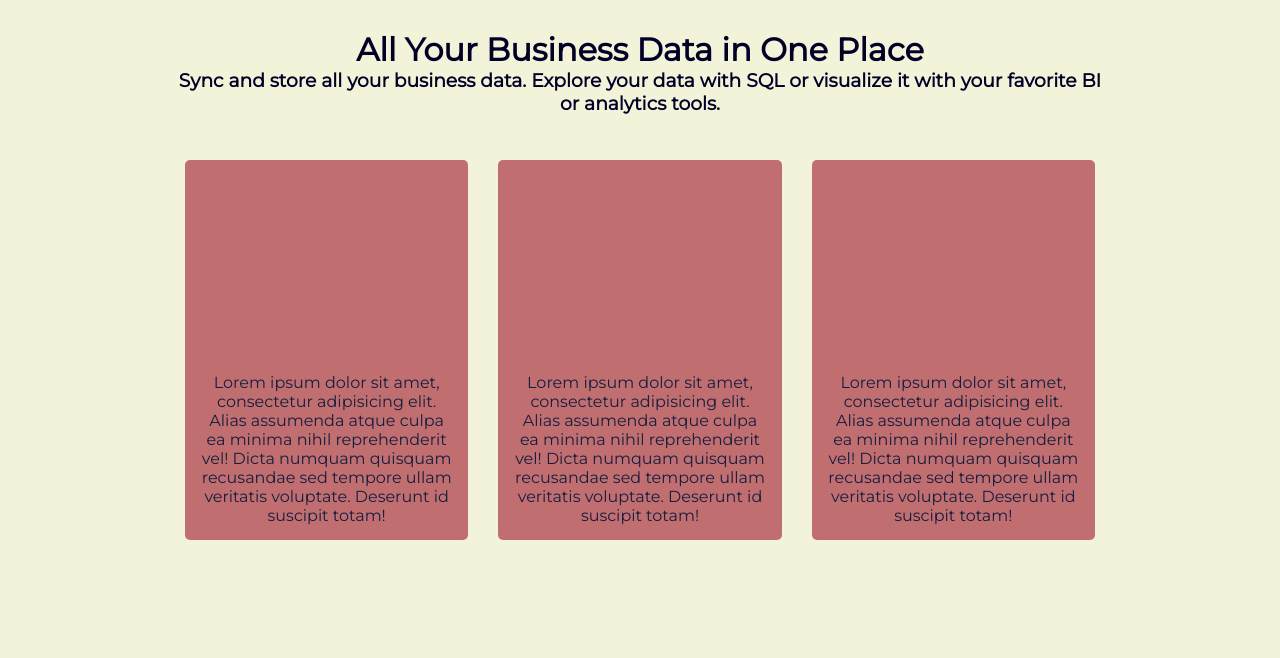
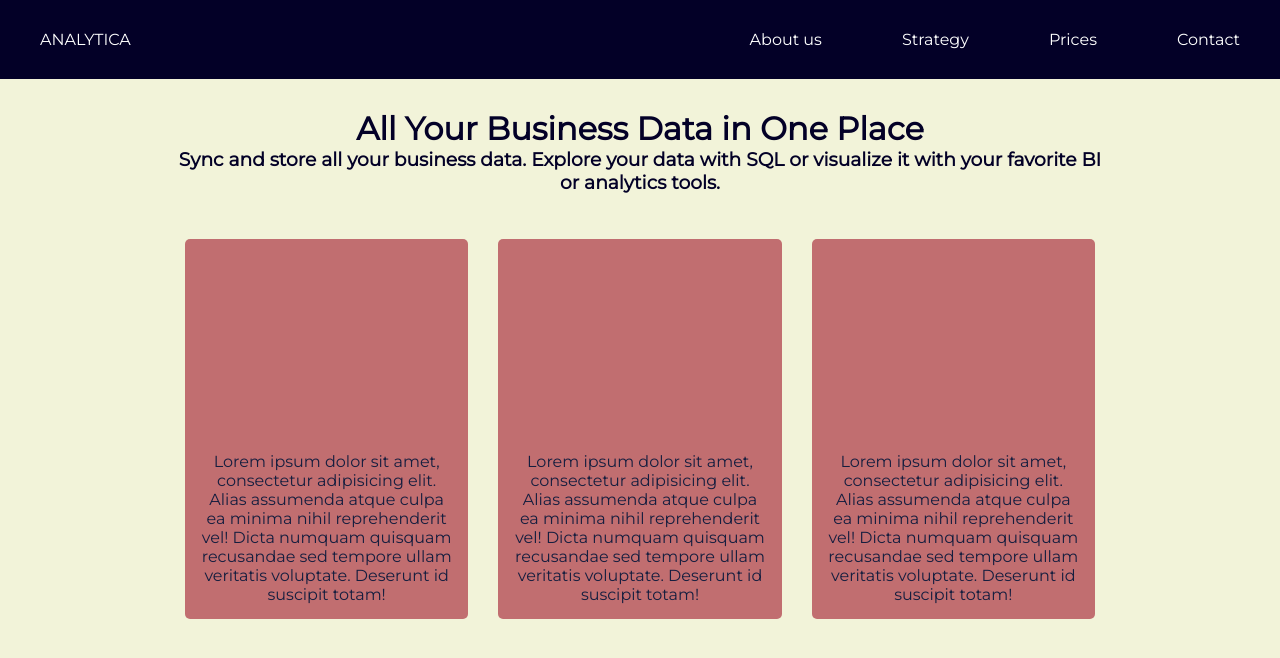
Before and after one commit to annaezer/flexbox-oefeningen, a plain HTML site: page opdracht-2-3/index.html in a window 1280 px wide. Drawn offline with Linux system fonts and the light colour scheme.

Commit message:
OPdracht 3 ook af maar nog niet helemaal tevreden

```diff
--- a/opdracht-2-3/index.html
+++ b/opdracht-2-3/index.html
@@ -7,6 +7,18 @@
     <title>Flexbox opdracht 2 en 3</title>
 </head>
 <body>
+
+<nav>
+    <ul>
+        <li class="left">Analytica</li>
+    </ul>
+    <ul>
+        <li>About us</li>
+        <li>Strategy</li>
+        <li>Prices</li>
+        <li>Contact</li>
+    </ul>
+</nav>
 
 <div class="headings">
     <h1>All Your Business Data in One Place</h1>
@@ -18,21 +30,24 @@
 
     <section>
         <p>Lorem ipsum dolor sit amet, consectetur adipisicing elit. Alias assumenda atque culpa ea minima nihil
-    reprehenderit vel! Dicta numquam quisquam recusandae sed tempore ullam veritatis voluptate. Deserunt id suscipit
+            reprehenderit vel! Dicta numquam quisquam recusandae sed tempore ullam veritatis voluptate. Deserunt id
+            suscipit
             totam!
         </p>
     </section>
 
     <section>
         <p>Lorem ipsum dolor sit amet, consectetur adipisicing elit. Alias assumenda atque culpa ea minima nihil
-    reprehenderit vel! Dicta numquam quisquam recusandae sed tempore ullam veritatis voluptate. Deserunt id suscipit
+            reprehenderit vel! Dicta numquam quisquam recusandae sed tempore ullam veritatis voluptate. Deserunt id
+            suscipit
             totam!
         </p>
     </section>
 
     <section>
         <p>Lorem ipsum dolor sit amet, consectetur adipisicing elit. Alias assumenda atque culpa ea minima nihil
-    reprehenderit vel! Dicta numquam quisquam recusandae sed tempore ullam veritatis voluptate. Deserunt id suscipit
+            reprehenderit vel! Dicta numquam quisquam recusandae sed tempore ullam veritatis voluptate. Deserunt id
+            suscipit
             totam!
         </p>
     </section>
--- a/opdracht-2-3/styles.css
+++ b/opdracht-2-3/styles.css
@@ -4,6 +4,7 @@
     margin: 0;
     padding: 0;
     /*box-sizing: border-box;*/
+    /*border-box juist toegepast of nog ergens eerst width en heigth en dan 100%?*/
 }
 
 body {
@@ -11,6 +12,34 @@ body {
     font-family: 'Montserrat', Arial, sans-serif;
     text-align: center;
 }
+
+nav {
+    background-color:#030027;
+    display: flex;
+    flex-direction: row;
+    justify-content: space-between;
+    flex-basis: 250px;
+}
+
+ul {
+    display: flex;
+    flex-direction: row;
+    /*flex-basis: IS DEZE NODIG?;*/
+    list-style-type: none;
+    color: white;
+}
+
+li {
+    margin: 30px 40px 30px 40px;
+}
+
+.left {
+    text-transform: uppercase;
+}
+
+/*ul+li {*/
+/*    text-transform: uppercase;*/
+/*} WERKT NIET WAAROM?*/
 
 .headings {
     color: #030027;
```
Lines whose indentation alone changed are shown as unchanged.
